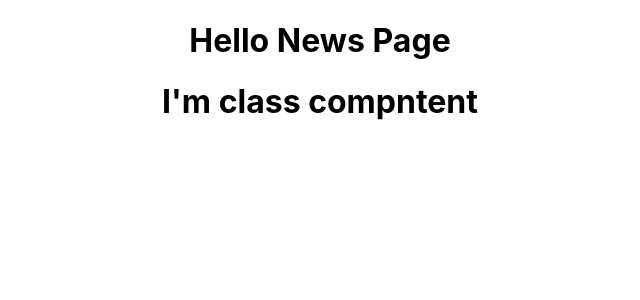
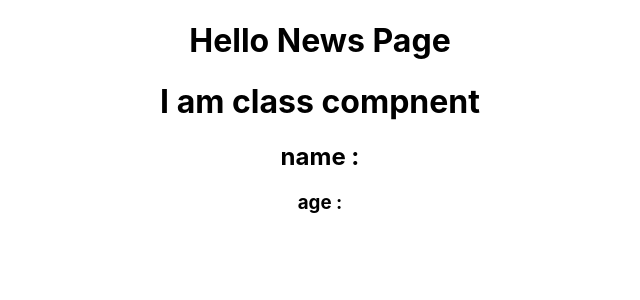
Before and after one commit to abdelrahmanShabaan/React_js_ITI_XMaster_Packages, a React (Create React App) app: page / in a window 1280 px wide. Shown: the top 300 px of the page, without its empty margins (320-960 px from the left). Built offline with nearby package versions, Linux system fonts and the light colour scheme.

Commit message:
added fregemtn elemnts

```diff
--- a/src/AppClassComponent.js
+++ b/src/AppClassComponent.js
@@ -40,7 +40,15 @@ class AppClassComponent extends React.Component{
     //every once repeat again
     render()
     {
-        return(<h1>I'm class compntent</h1>)
+    return(
+        //fregement elements
+        <>
+        <h1>I am class compnent</h1>
+        <h2>name :</h2>
+        <h3>age :</h3>
+        </>
+    )
+
     }
 
 
```
